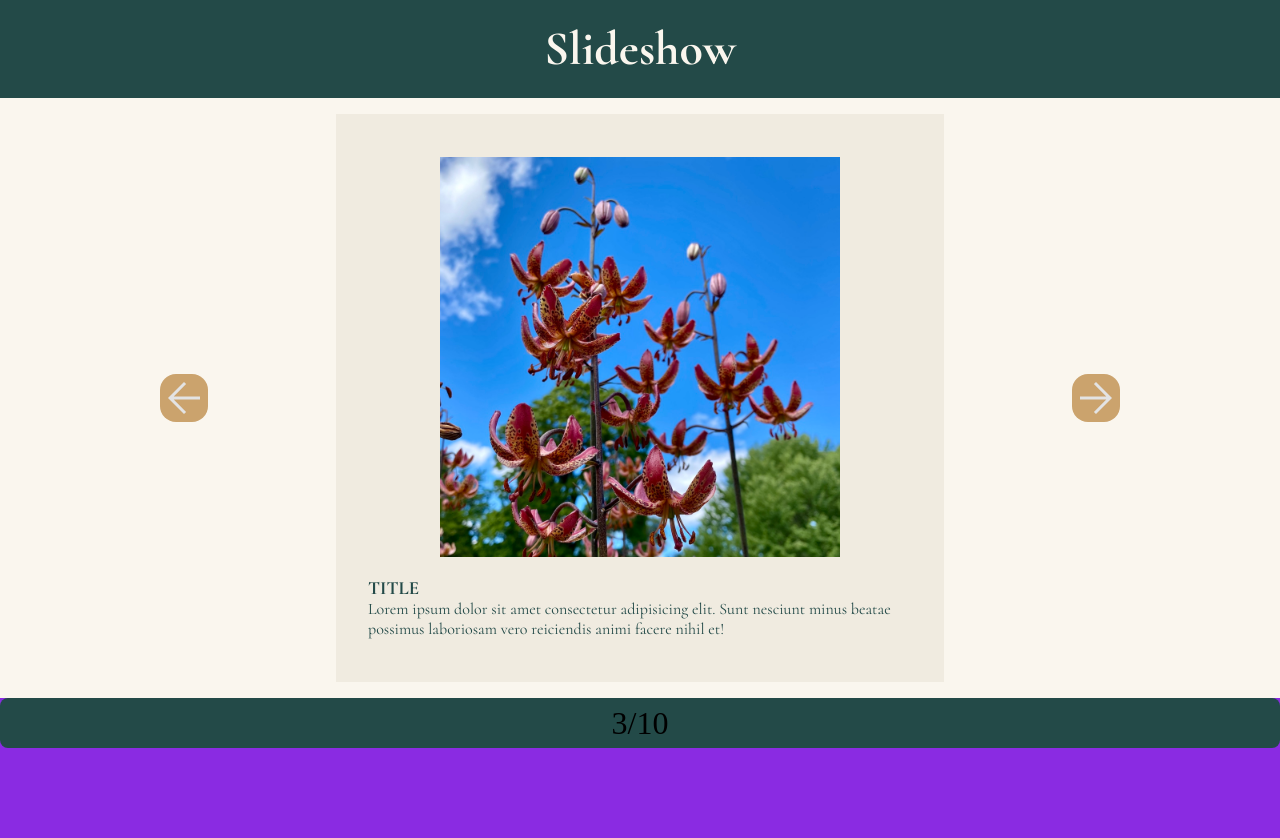
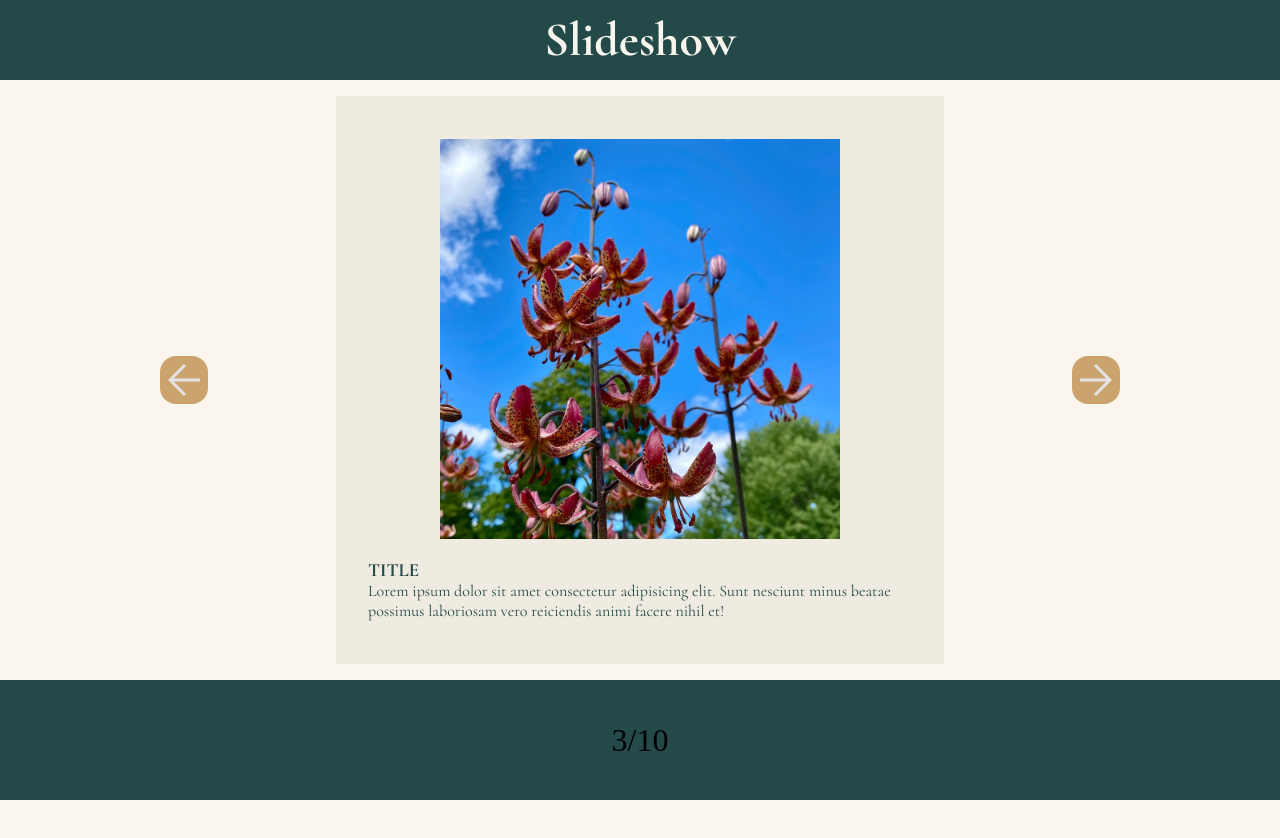
Before and after one commit to Lalol9/2nd-group-project-first-semester, a plain HTML site: page group_assignment_2/index.html in a window 1280 px wide. After the commit the page ends 800 px from the top, so only its background shows below. Drawn offline with Linux system fonts and the light colour scheme.

Commit message:
fix webpage scaling off screen, fix styles for footer.

```diff
--- a/group_assignment_2/css/footer.css
+++ b/group_assignment_2/css/footer.css
@@ -1,21 +1,26 @@
 footer {
-  background-color: blueviolet;
-  height: 20vh;
+  background-color: var(--color-background-main);
+  height: 15vh;
 
   display: flex;
   justify-content: center;
 }
 
 .footer__image-count {
-  background-color: gray;
+  background-color: var(--color-background-secondary);
   font-size: var(--text-size-xl);
-  height: 50px;
-  width: 100px;
-  border-radius: var(--radius-xs);
+
+  /* Litt usikker på om hele footer'n skulle være blå med nummer i midten eller om det
+     ble kuket til etter at jeg fikset merge confliktene >_<
+     Har kommentert ut alt som ikke trengs hvis footer'n skall se sånn ut. Er bare å slette
+     de tre kommenterte linjene nedenfor hvis det ser greit ut :p */
+
+  /* height: 50px; */
+  /* width: 100px; */
+  /* border-radius: var(--radius-xs); */
 
   display: flex;
   justify-content: center;
   align-items: center;
-  background-color: var(--color-background-secondary);
   width: 100%;
 }
--- a/group_assignment_2/css/header.css
+++ b/group_assignment_2/css/header.css
@@ -1,7 +1,12 @@
 header {
   background-color: var(--color-background-secondary);
   width: 100%;
-  padding: var(--spacing-lg) var(--spacing-xl);
+  height: 10vh;
+
+  /* Ble problemer med at nettsiden ble for lang for browser vinduet :S
+     Har delt opp høyden på header, main, og footer nå slik at de tilsammen blir 100vh og skaleres dynamisk.
+    */
+  /* padding: var(--spacing-lg) var(--spacing-xl); */
 
   display: flex;
   justify-content: center;
```
